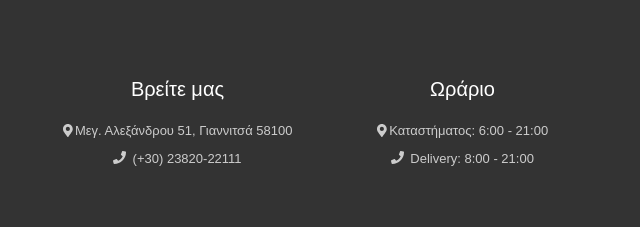
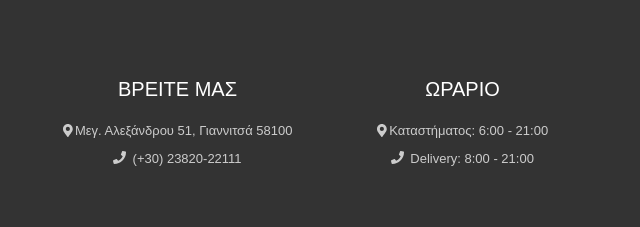
Before and after one commit to mrbunnyMR/mrBunny, a plain HTML site: page index.html in a window 1280 px wide. Shown: the part 6960-7187 px from the top of the page, 320-960 px from the left. Drawn offline with Linux system fonts and the light colour scheme; a web font is replaced by a local one.

Commit message:
fix issues

```diff
--- a/index.html
+++ b/index.html
@@ -636,7 +636,7 @@
           </div>
 
           <div class="col-sm-3 col-md-3 col-12 col">
-            <h5 class="footer-col_white pt2">Βρείτε μας</h5>
+            <h5 class="footer-col_white pt2">ΒΡΕΙΤΕ ΜΑΣ</h5>
             <p>
               <i class="fas fa-map-marker-alt"></i
               ><a
@@ -661,7 +661,7 @@
           </div>
 
           <div class="col-sm-3 col-md-3 col-12 col">
-            <h5 class="footer-col_white pt2">Ωράριο</h5>
+            <h5 class="footer-col_white pt2">ΩΡΑΡΙΟ</h5>
             <p>
               <i class="fas fa-map-marker-alt"></i
               ><a class="find-us" href="#orderNow"
```
